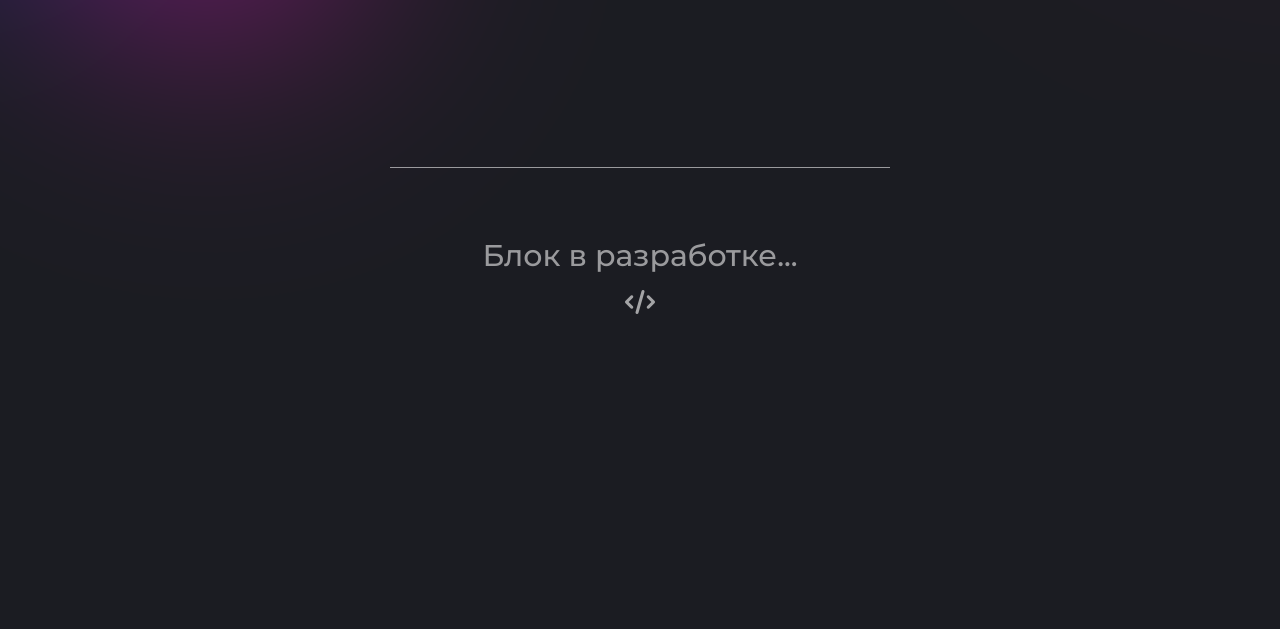
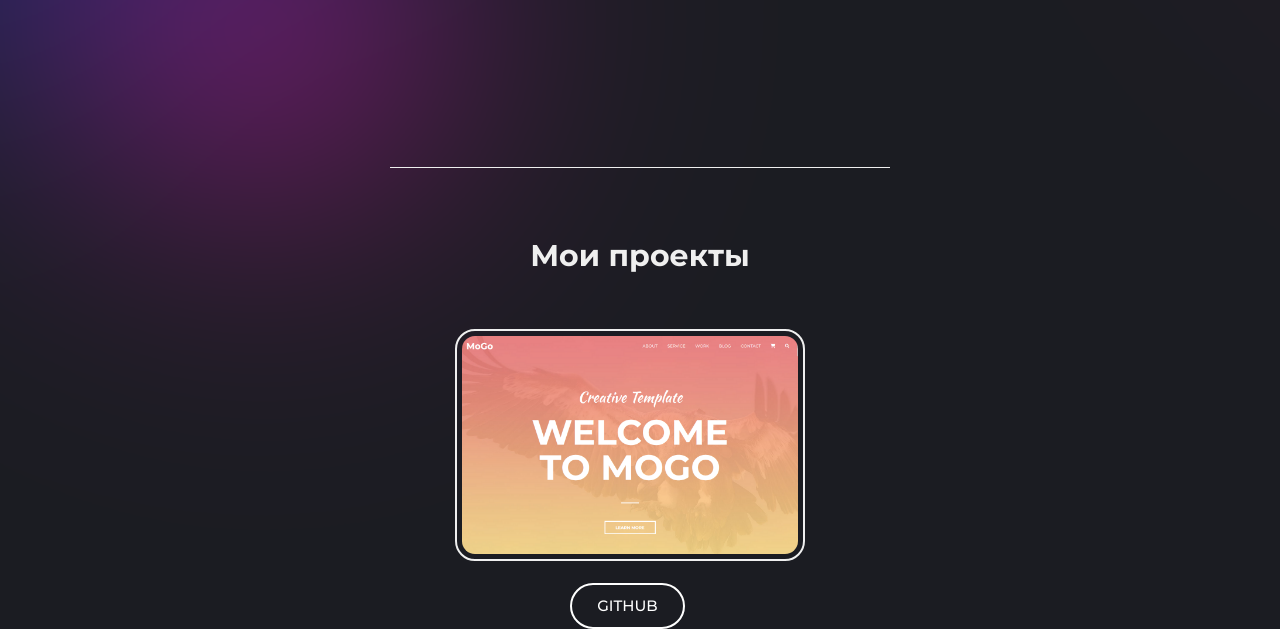
Before and after one commit to nurgal1ev/nositedev, a website: page index.html in a window 1280 px wide. Shown: the part 613-1242 px from the top of the page. Before the commit the page ends 931 px from the top, so only its background shows below. Drawn offline with nearby package versions, Linux system fonts and the light colour scheme; a script that the page names is missing.

Commit message:
add projects card

```diff
--- a/index.html
+++ b/index.html
@@ -22,7 +22,6 @@
     </header>
 
     <main class="main"> <!-- Main -->
-
         <div class="container">
             <div class="main__content"> <!-- Main Content -->
                 <div class="content__text">
@@ -44,11 +43,20 @@
             </div> <!-- /Main Content -->
         </div>
 
-        <section class="indev">
+        <section class="myprojects">
             <div class="container">
                 <div class="dividing__line"></div>
-                <p class="indev__suptext">Блок в разработке...</p>
-                <i class="fa-solid fa-code" style="color: #ffffff;"></i>
+                <h1 class="indev__suptext">Мои проекты</h1>
+                <div class="projects__card">
+                    <div class="projects__inner">
+                        <div class="projects__img">
+                            <img class="card__img" src="img/mogo.png" alt="">
+                            <div class="projects__text">
+                                <a class="button" target="_blank" href="https://nurgal1ev.github.io/mogo/">GITHUB</a>
+                            </div>
+                        </div>
+                    </div>
+                </div>
             </div>
         </section>
 
--- a/script.js
+++ b/script.js
@@ -1,3 +1,4 @@
+// text animation
 new Textify({
     el: '.header__logo',
     animation: {
--- a/style.css
+++ b/style.css
@@ -126,11 +126,12 @@
     margin-bottom: 70px;
 }
 
-.indev {
+.myprojects {
     margin: 0 auto;
     margin-top: 170px;
     text-align: center;
-    opacity: 0.6;
+    display: flex;
+    justify-content: center;
 }
 
 .indev__suptext {
@@ -138,9 +139,27 @@
     font-size: 30px;
     padding: 0;
     margin-bottom: 15px;
-    font-weight: 500;
+    font-size: 30px;
 }
 
+.projects__card {
+    display: inline-block;
+    margin: 0 auto;
+    margin-top: 40px;
+    margin-right: 20px;
+}
+
+.card__img {
+    width: 350px;
+    border-radius: 20px;
+    border: 2px solid #efefef;
+    padding: 5px;
+    position: relative;
+}
+
+.projects__text {
+    margin-top: 15px;
+}
 
 /* adaptive */
 @media (max-width: 390px) {
```
Also changed, not shown: img/mogo.png (added), img/webdev.png (added).
